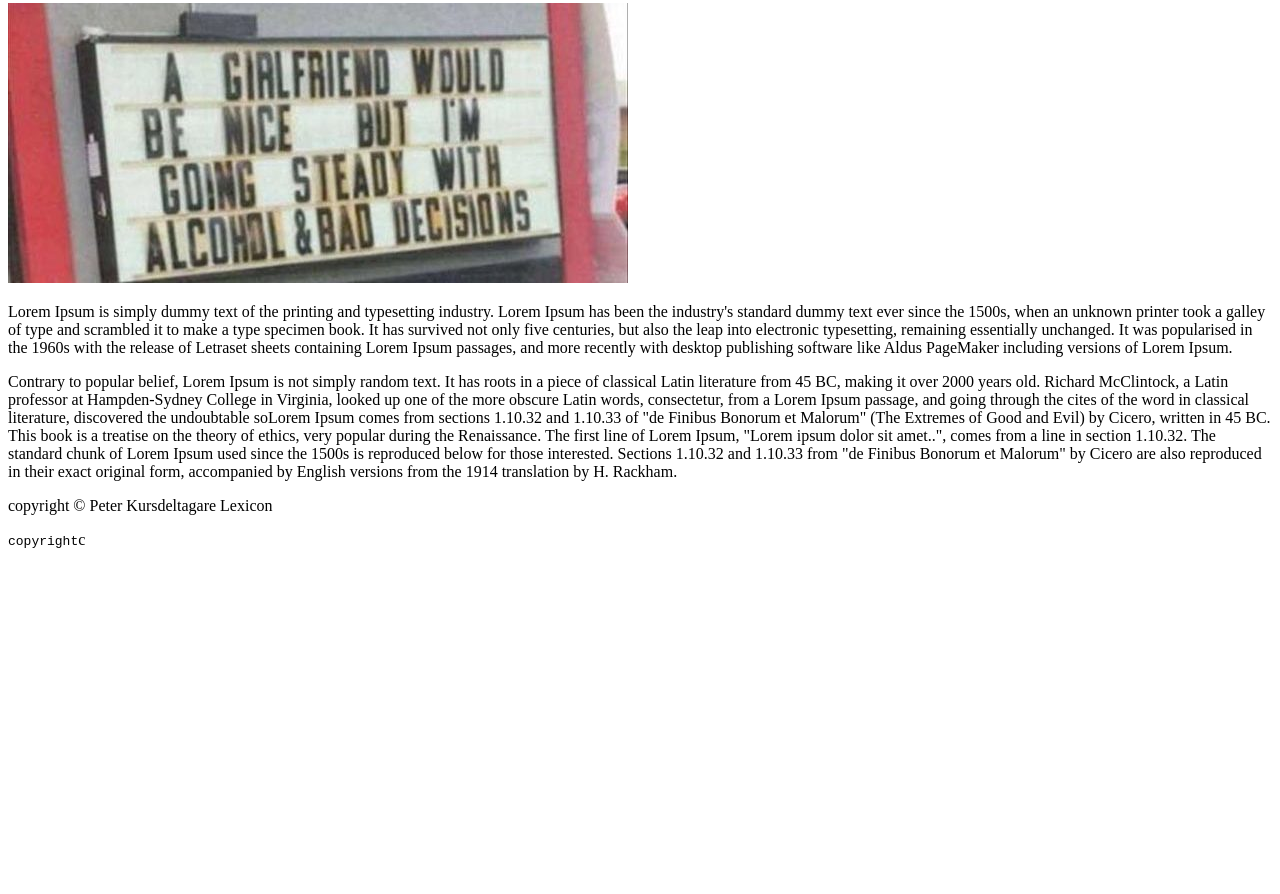
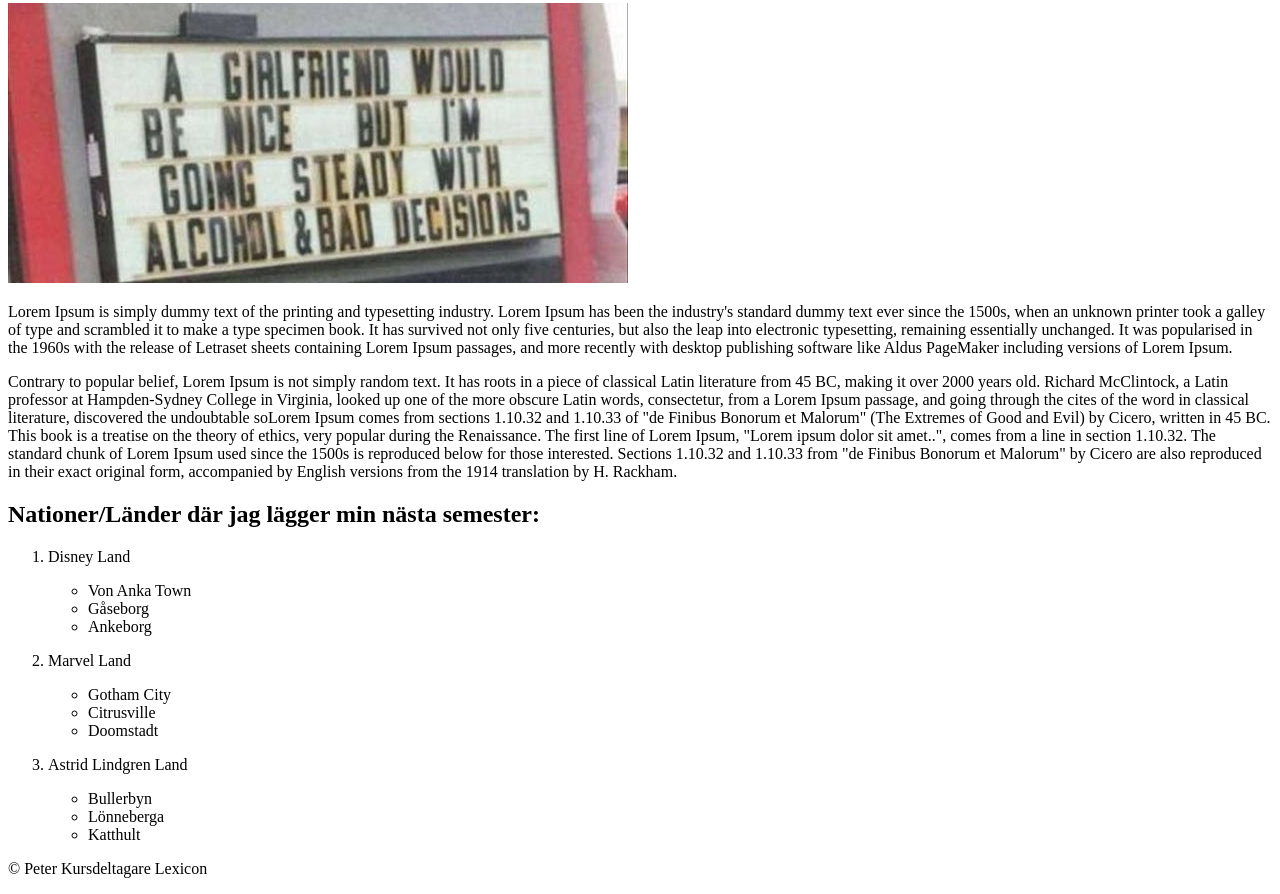
Before and after one commit to PNewbranch/htmlfirstaignment, a plain HTML site: page index.html in a window 1280 px wide. Shown: the part 408-1302 px from the top of the page. Before the commit the page ends 973 px from the top, so only its background shows below. Drawn offline with Linux system fonts and the light colour scheme.

Commit message:
htmluppg1

```diff
--- a/index.html
+++ b/index.html
@@ -2,13 +2,15 @@
 
 <html lang="en">
 
-    <head >
+<head>
     <title>The best little webside!</title>
+    <meta http-equiv="Content-Type" content="text/html;charset=UTF-8">
+</head>
 
-         <meta http-equiv="Content-Type" content="text/html;charset=UTF-8">
+<body>
 
+    <header>
         <h1>The best in the wild wild west!</h1>
-
         <nav>
             <ul>
                 <li><a href="">https://www.di.se/</a></li>
@@ -17,36 +19,80 @@
                 <LI><a href="">https://www.youtube.com/watch?v=DwDbd4jQpkA</a></LI>
             </ul>
         </nav>
-    </head>
+    </header>
 
-    <!--
-    <nav>
-        <a href="">https://www.di.se/</a> <br>
-        <a href="">https://sv.wikipedia.org/wiki/Donald_Trump</a> <br>
-        <a href="">https://www.w3schools.com/html/html_elements.asp</a> <br>
-        <br>
-        <a href="https://www.youtube.com/watch?v=DwDbd4jQpkA">Länk till något smaaaart...</a>
-     </nav>
-    -->
-
-    <body>
     <h2>The heart of the wild wild west - alltså bodyn där sidans "huvudinnehåll" presenteras.</h2>
     <p>Exempel på detta är nedan väldigt informativa texter/bild:</p>
     <article>
-            <p>#24, telefoner har egna ledningar. Så länge man har en simpel telefon som man bara kopplar in i tele-jacket så kan man ringa, även om den vanliga strömmen i vägguttagen inte finns. Det är endast när man har mer avancerade telefoner, som kräver mer ström än den lilla de får från telejacket, som man inte kan ringa när man har strömavbrott. Tro inte att jag menar att telefonnätet inte kan vara nere, för det kan det självklart, dock så betyder ett strömavbrott inte att telefonerna slutar fungera. Jag förstod redan från början vad #19 menade, men jag väntade på att någon skulle skriva det du skrev, #24 :)</p>
-            <p>The French are glad to die for love. They delight in fighting duels. But I prefer a man who lives. And gives expensive jewels. A kiss on the hand may be quite continental. But diamonds are a girl's best friend. A kiss may be grand but it won't pay the rental. On your humble flat, or help you at the automat. Men grow cold as girls grow old. And we all lose our charms in the end. But square cut or pear shaped. These rocks don't lose their shape. Diamonds are a girl's best friend</p>
+        <p>#24, telefoner har egna ledningar. Så länge man har en simpel telefon som man bara kopplar in i tele-jacket
+            så kan man ringa, även om den vanliga strömmen i vägguttagen inte finns. Det är endast när man har mer
+            avancerade telefoner, som kräver mer ström än den lilla de får från telejacket, som man inte kan ringa när
+            man har strömavbrott. Tro inte att jag menar att telefonnätet inte kan vara nere, för det kan det
+            självklart, dock så betyder ett strömavbrott inte att telefonerna slutar fungera. Jag förstod redan från
+            början vad #19 menade, men jag väntade på att någon skulle skriva det du skrev, #24 :)</p>
+        <p>The French are glad to die for love. They delight in fighting duels. But I prefer a man who lives. And gives
+            expensive jewels. A kiss on the hand may be quite continental. But diamonds are a girl's best friend. A kiss
+            may be grand but it won't pay the rental. On your humble flat, or help you at the automat. Men grow cold as
+            girls grow old. And we all lose our charms in the end. But square cut or pear shaped. These rocks don't lose
+            their shape. Diamonds are a girl's best friend</p>
         <img src="pictures/girlfriend.jpg" alt="">
     </article>
 
     <article>
-            <p>Lorem Ipsum is simply dummy text of the printing and typesetting industry. Lorem Ipsum has been the industry's standard dummy text ever since the 1500s, when an unknown printer took a galley of type and scrambled it to make a type specimen book. It has survived not only five centuries, but also the leap into electronic typesetting, remaining essentially unchanged. It was popularised in the 1960s with the release of Letraset sheets containing Lorem Ipsum passages, and more recently with desktop publishing software like Aldus PageMaker including versions of Lorem Ipsum.</p>
-            <p>Contrary to popular belief, Lorem Ipsum is not simply random text. It has roots in a piece of classical Latin literature from 45 BC, making it over 2000 years old. Richard McClintock, a Latin professor at Hampden-Sydney College in Virginia, looked up one of the more obscure Latin words, consectetur, from a Lorem Ipsum passage, and going through the cites of the word in classical literature, discovered the undoubtable soLorem Ipsum comes from sections 1.10.32 and 1.10.33 of "de Finibus Bonorum et Malorum" (The Extremes of Good and Evil) by Cicero, written in 45 BC. This book is a treatise on the theory of ethics, very popular during the Renaissance. The first line of Lorem Ipsum, "Lorem ipsum dolor sit amet..", comes from a line in section 1.10.32. The standard chunk of Lorem Ipsum used since the 1500s is reproduced below for those interested. Sections 1.10.32 and 1.10.33 from "de Finibus Bonorum et Malorum" by Cicero are also reproduced in their exact original form, accompanied by English versions from the 1914 translation by H. Rackham.</p>
+        <p>Lorem Ipsum is simply dummy text of the printing and typesetting industry. Lorem Ipsum has been the
+            industry's standard dummy text ever since the 1500s, when an unknown printer took a galley of type and
+            scrambled it to make a type specimen book. It has survived not only five centuries, but also the leap into
+            electronic typesetting, remaining essentially unchanged. It was popularised in the 1960s with the release of
+            Letraset sheets containing Lorem Ipsum passages, and more recently with desktop publishing software like
+            Aldus PageMaker including versions of Lorem Ipsum.</p>
+        <p>Contrary to popular belief, Lorem Ipsum is not simply random text. It has roots in a piece of classical Latin
+            literature from 45 BC, making it over 2000 years old. Richard McClintock, a Latin professor at
+            Hampden-Sydney College in Virginia, looked up one of the more obscure Latin words, consectetur, from a Lorem
+            Ipsum passage, and going through the cites of the word in classical literature, discovered the undoubtable
+            soLorem Ipsum comes from sections 1.10.32 and 1.10.33 of "de Finibus Bonorum et Malorum" (The Extremes of
+            Good and Evil) by Cicero, written in 45 BC. This book is a treatise on the theory of ethics, very popular
+            during the Renaissance. The first line of Lorem Ipsum, "Lorem ipsum dolor sit amet..", comes from a line in
+            section 1.10.32. The standard chunk of Lorem Ipsum used since the 1500s is reproduced below for those
+            interested. Sections 1.10.32 and 1.10.33 from "de Finibus Bonorum et Malorum" by Cicero are also reproduced
+            in their exact original form, accompanied by English versions from the 1914 translation by H. Rackham.</p>
     </article>
+
+    <aside>
+        <h2>Nationer/Länder där jag lägger min nästa semester:</h2>
+        <ol>
+            <li>
+                <p>Disney Land</p>
+                <ul>
+                    <li>Von Anka Town</li>
+                    <li>Gåseborg</li>
+                    <li>Ankeborg</li>
+                </ul>
+            </li>
+
+            <li>
+                <p>Marvel Land</p>
+                <ul>
+                    <li>Gotham City</li>
+                    <li>Citrusville</li>
+                    <li>Doomstadt</li>
+                </ul>
+            </li>
+
+            <li>
+                <p>Astrid Lindgren Land</p>
+                <ul>
+                    <li>Bullerbyn</li>
+                    <li>Lönneberga</li>
+                    <li>Katthult</li>
+                </ul>
+            </li>
+        </ol>
+    </aside>
+
+    <footer>
+        <p>&copy; Peter Kursdeltagare Lexicon</p>
+    </footer>
+
 </body>
 
-    <footer>
-        <p>copyright © Peter Kursdeltagare Lexicon</p>
-        <p><code>copyright</code>c</p>
-    </footer>
-
 </html>
```
Lines whose indentation alone changed are shown as unchanged.
